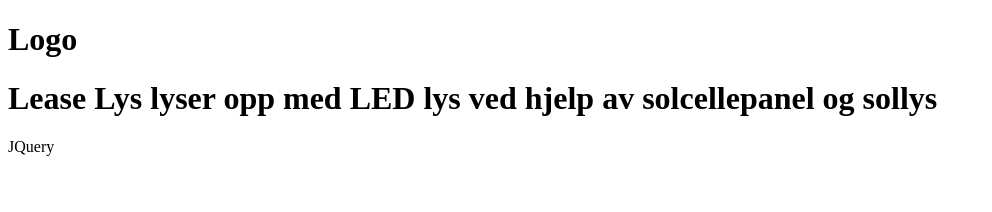
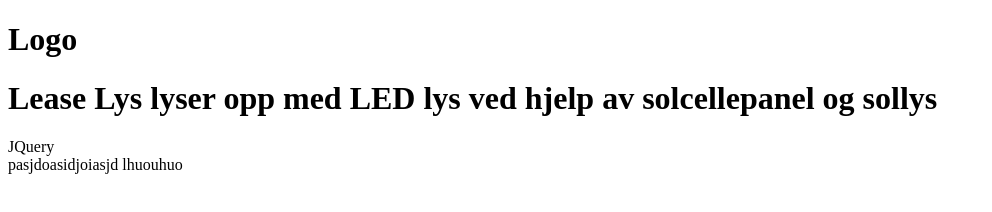
Before and after one commit to eikenottt/LYS, a plain HTML site: page index.html in a window 1280 px wide. Shown: the whole page, without its empty margins (0-992 px from the left). Drawn offline with Linux system fonts and the light colour scheme.

Commit message:
Lise lys er feeet

```diff
--- a/index.html
+++ b/index.html
@@ -14,7 +14,7 @@
             JQuery
         </section>
     </main>
-
+pasjdoasidjoiasjd lhuouhuo
     <footer>
 
     </footer>
```
